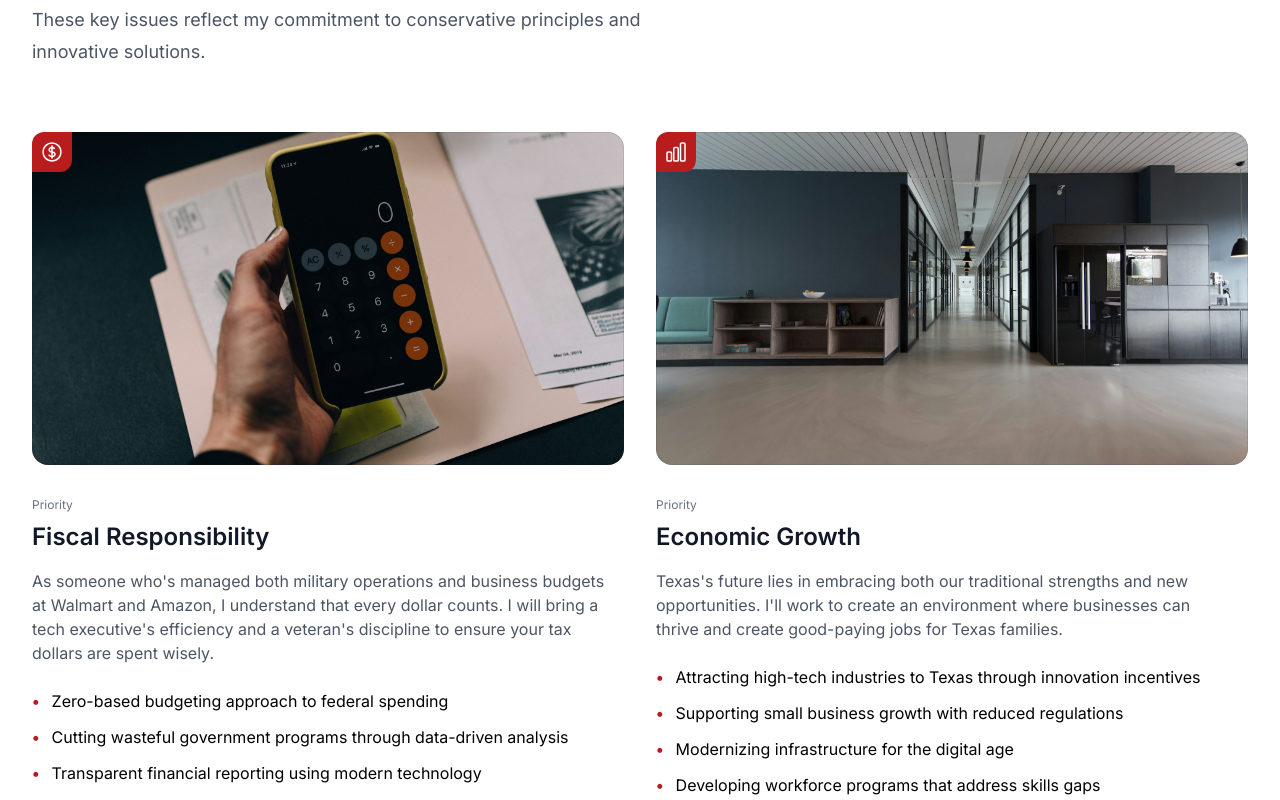
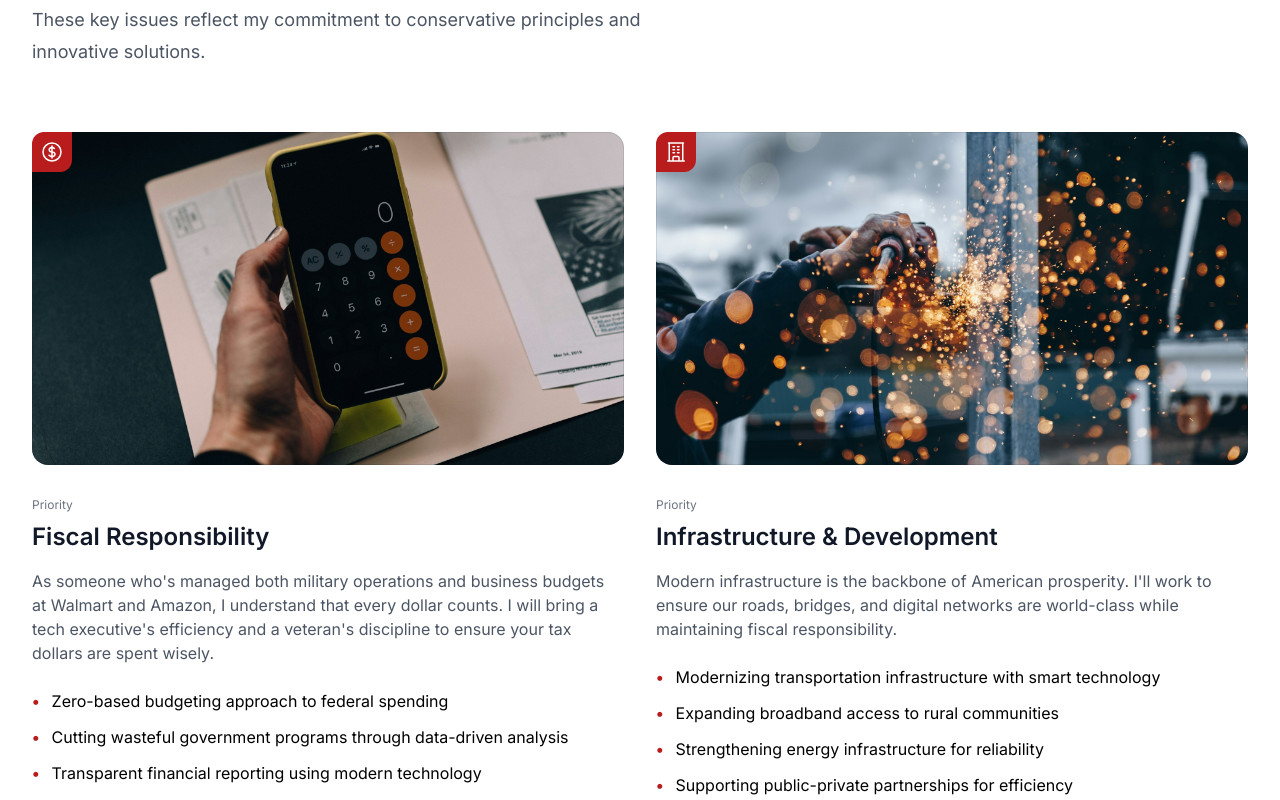
Before and after one commit to lunchwolfjoe/politico, a Next.js app: page /platform in a window 1280 px wide. Shown: the part 960-1760 px from the top of the page. Built offline with nearby package versions, Linux system fonts and the light colour scheme.

Commit message:
Fix: Add infrastructure issue using BuildingOfficeIcon

```diff
--- a/src/app/platform/page.tsx
+++ b/src/app/platform/page.tsx
@@ -25,6 +25,20 @@ const issues = [
     ],
     icon: CurrencyDollarIcon,
     image: '/images/fiscal.jpg',
+  },
+  {
+    id: 'infrastructure',
+    title: 'Infrastructure & Development',
+    description: "Modern infrastructure is the backbone of American prosperity. I'll work to ensure our roads, bridges, and digital networks are world-class while maintaining fiscal responsibility.",
+    points: [
+      'Modernizing transportation infrastructure with smart technology',
+      'Expanding broadband access to rural communities',
+      'Strengthening energy infrastructure for reliability',
+      'Supporting public-private partnerships for efficiency',
+      'Prioritizing critical infrastructure security'
+    ],
+    icon: BuildingOfficeIcon,
+    image: '/images/infrastructure.jpg',
   },
   {
     title: 'Economic Growth',
```
